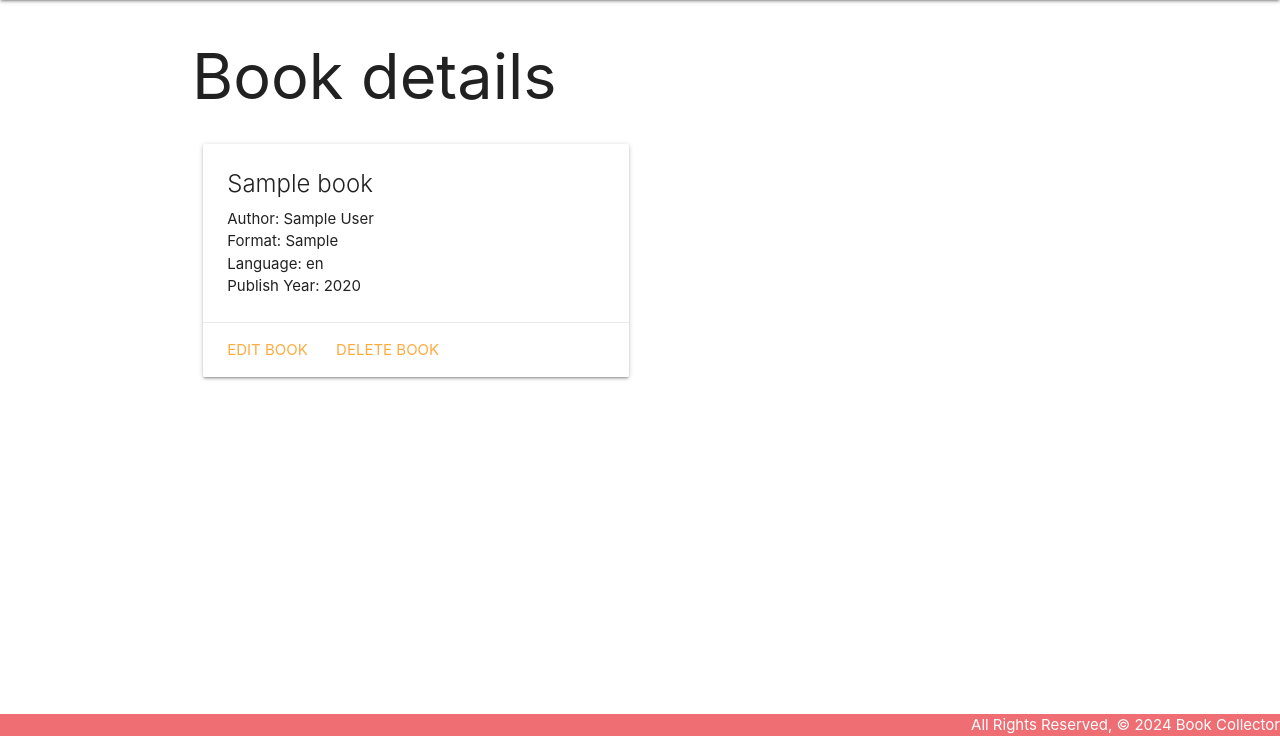
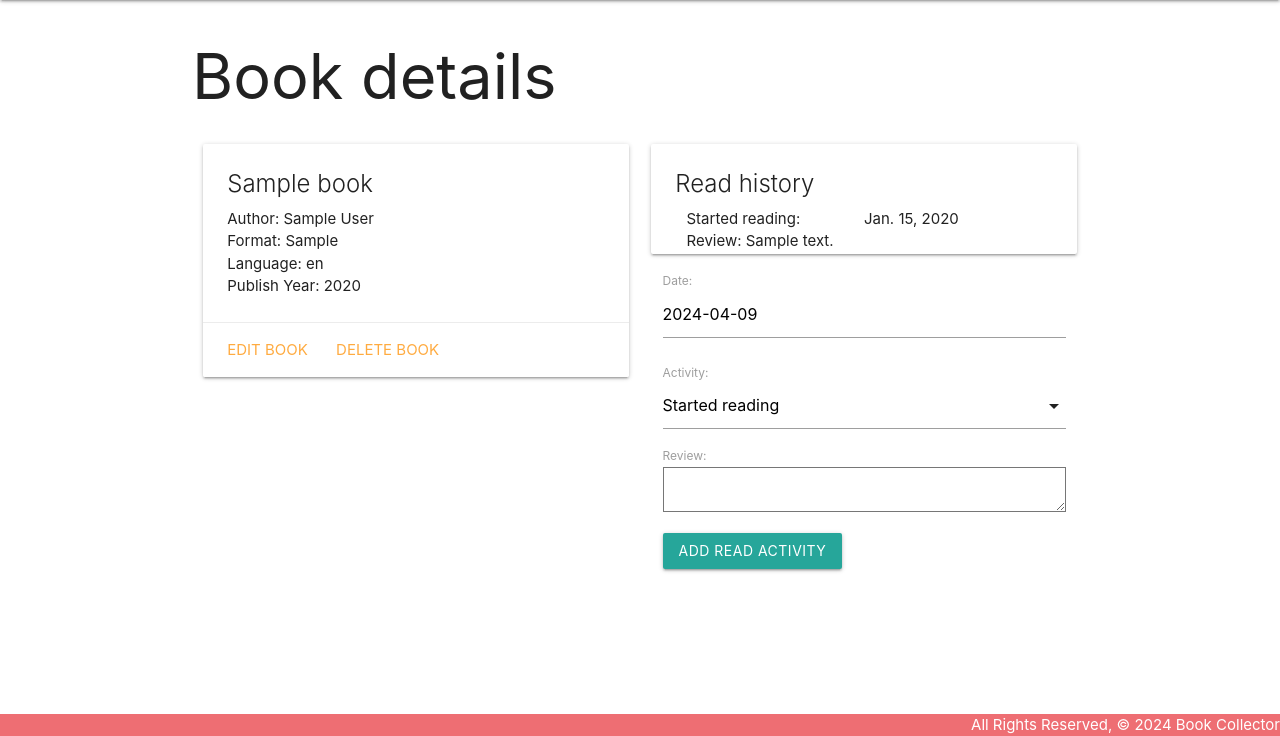
Before and after one commit to triin1/book-collector, a Django app: page /books/1/ in a window 1280 px wide. Shown: the part 64-800 px from the top of the page. Run offline with Django 5.2, Linux system fonts and the light colour scheme; tables that the repository leaves empty hold one stand-in row (values such as "Sample post").

Commit message:
Part 4 finished

```diff
--- a/main_app/admin.py
+++ b/main_app/admin.py
@@ -1,6 +1,7 @@
 from django.contrib import admin
-from .models import Book
+from .models import Book, Read
 
 # Register your models here:
 
 admin.site.register(Book)
+admin.site.register(Read)
--- /dev/null
+++ b/main_app/forms.py
@@ -0,0 +1,7 @@
+from django.forms import ModelForm
+from .models import Read
+
+class ReadForm(ModelForm):
+    class Meta:
+        model = Read
+        fields = ['date', 'activity', 'review']
--- a/main_app/models.py
+++ b/main_app/models.py
@@ -2,6 +2,11 @@ from django.db import models
 from django.urls import reverse
 
 # Create your models here:
+
+ACTIVITIES = (
+    ('Start', 'Started reading'),
+    ('Finish', 'Finished reading'),
+)
 
 class Book(models.Model):
     title = models.CharField(max_length=300)
@@ -15,3 +20,17 @@ class Book(models.Model):
 
     def __str__(self):
         return self.title
+
+class Read(models.Model):
+    date = models.DateField()
+    activity = models.CharField(
+        max_length=256,
+        choices=ACTIVITIES,
+        default=ACTIVITIES[0][0]
+        )
+    review = models.TextField(max_length=400, blank=True)
+
+    book = models.ForeignKey(Book, on_delete=models.CASCADE)
+
+    def __str__(self):
+        return f"{self.get_activity_display()} on {self.date}"
--- a/main_app/templates/base.html
+++ b/main_app/templates/base.html
@@ -8,6 +8,7 @@
   <title>Book Collector</title>
   <link rel="stylesheet" href="https://cdnjs.cloudflare.com/ajax/libs/materialize/1.0.0/css/materialize.min.css">
   <link rel="stylesheet" href="{% static 'css/style.css' %}">
+  <script src="https://cdnjs.cloudflare.com/ajax/libs/materialize/1.0.0/js/materialize.min.js"></script>
 </head>
 <body>
   <header class="navbar-fixed">
--- a/main_app/templates/books/detail.html
+++ b/main_app/templates/books/detail.html
@@ -20,7 +20,46 @@
         </div>
     </div>
     <div class="col s6">
+        <div class="card">
+            <div class="card-content">
+                <span class="card-title">Read history</span>
+                {% for read in book.read_set.all %}
+                <div class="col s6">
+                    <p>{{ read.get_activity_display }}:</p>
+                </div>
+                <div class="'col s6">
+                    <p> {{ read.date }}</p>
+                </div>
+                <div class="col s12">
+                    {% if read.review %}
+                    <p>Review: {{ read.review }}</p>
+                    {% endif %}
+                </div>
+                {% endfor %}
+            </div>
+                <div class="col s12">
+                    <form action="{% url 'add_read' book.id %}" method="post">
+                        {% csrf_token %}
+                        {{ read_form.as_p }}
+                        <input type="submit" class="btn" value="Add read activity">
+                    </form>
+                </div>
+        </div>
     </div>
 </div>
 
+<!-- this JS code is to fix the date picking field and drop-down menu in the form to add read activity -->
+<script>
+    const dateElement = document.getElementById('id_date');
+    M.Datepicker.init(dateElement, {
+        format: 'yyyy-mm-dd',
+        defaultDate: new Date(),
+        setDefaultDate: true,
+        autoClose: true
+    });
+
+const selectElement = document.getElementById('id_activity');
+M.FormSelect.init(selectElement);
+</script>
+
 {% endblock %}
--- a/main_app/urls.py
+++ b/main_app/urls.py
@@ -9,4 +9,5 @@ urlpatterns = [
     path('books/create/', views.BookCreate.as_view(), name='books_create'),
     path('books/<int:pk>/update/', views.BookEdit.as_view(), name='books_edit'),
     path('books/<int:pk>/delete/', views.BookDelete.as_view(), name='books_delete'),
+    path('books/<int:book_id>/add_read/', views.add_read, name="add_read")
 ]
--- a/main_app/views.py
+++ b/main_app/views.py
@@ -1,6 +1,7 @@
-from django.shortcuts import render
+from django.shortcuts import render, redirect
 from django.views.generic.edit import CreateView, UpdateView, DeleteView
 from .models import Book
+from .forms import ReadForm
 
 # Create your views here:
 
@@ -18,8 +19,10 @@ def books_index(request):
 
 def books_detail(request, book_id):
     book = Book.objects.get(id=book_id)
+    read_form = ReadForm()
     return render(request, 'books/detail.html', {
-        'book': book
+        'book': book,
+        'read_form': read_form
     })
 
 class BookCreate(CreateView):
@@ -33,3 +36,11 @@ class BookEdit(UpdateView):
 class BookDelete(DeleteView):
     model = Book
     success_url = '/books'
+
+def add_read(request, book_id):
+    read_form = ReadForm(request.POST)
+    if read_form.is_valid():
+        new_read = read_form.save(commit=False)
+        new_read.book_id = book_id
+        new_read.save()
+    return redirect('detail', book_id=book_id)
```
Also changed, not shown: main_app/migrations/0002_read.py (added).
